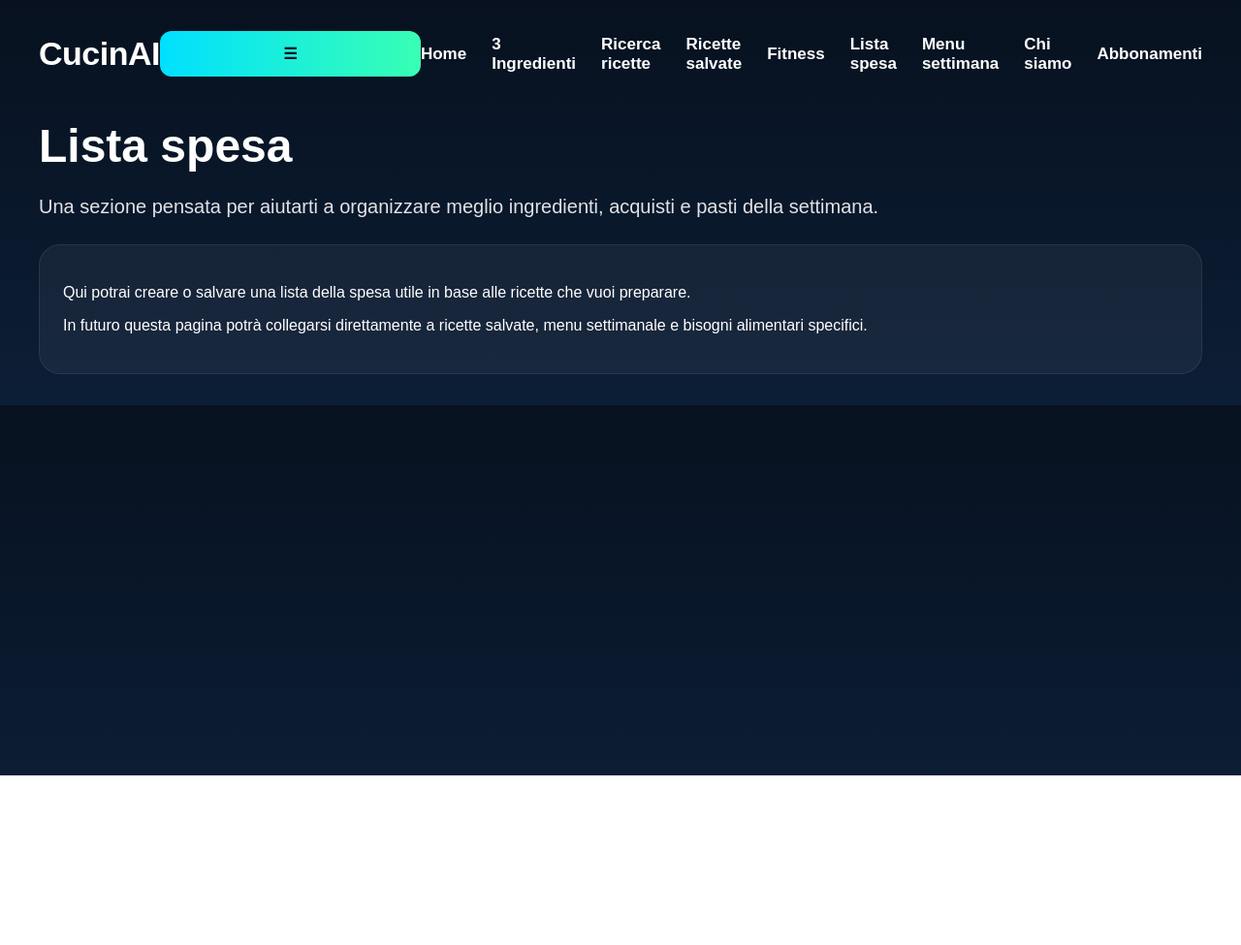
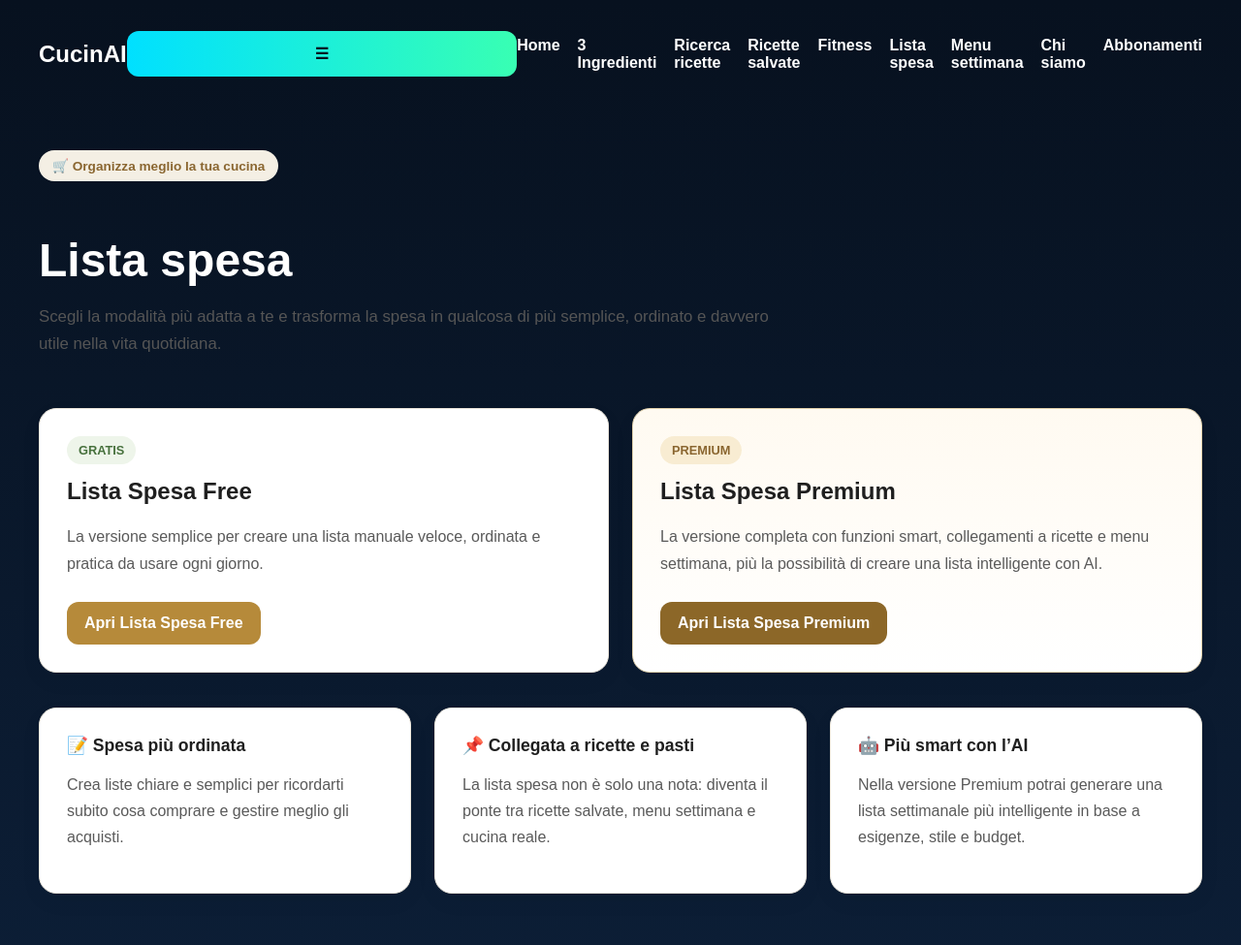
Before and after one commit to nicosted23/cucinAI, a website: page frontend/lista-spesa.html in a window 1280 px wide. Shown: the whole page at 97% size. Before the commit the page ends 800 px from the top, so only its background shows below. Drawn offline with Linux system fonts and the light colour scheme.

Commit message:
Refactor shopping list entry page

```diff
--- /dev/null
+++ b/frontend/css/lista-spesa.css
@@ -0,0 +1,151 @@
+.shopping-entry-hero {
+  padding: 48px 0 24px;
+}
+
+.shopping-entry-hero .page-title {
+  margin-bottom: 14px;
+}
+
+.shopping-entry-sub {
+  max-width: 760px;
+  color: #555;
+  line-height: 1.7;
+  font-size: 1.05rem;
+}
+
+.section-tag {
+  display: inline-block;
+  margin-bottom: 14px;
+  padding: 8px 14px;
+  border-radius: 999px;
+  background: #f4efe4;
+  color: #8a6630;
+  font-size: 0.85rem;
+  font-weight: 700;
+}
+
+.shopping-entry-actions {
+  padding: 10px 0 28px;
+}
+
+.shopping-entry-grid,
+.shopping-feature-grid {
+  display: grid;
+  gap: 24px;
+}
+
+.shopping-entry-grid {
+  grid-template-columns: repeat(2, minmax(0, 1fr));
+}
+
+.shopping-entry-card,
+.shopping-feature-card {
+  background: #fff;
+  border: 1px solid #ece6db;
+  border-radius: 18px;
+  padding: 28px;
+  box-shadow: 0 8px 24px rgba(0, 0, 0, 0.04);
+}
+
+.shopping-entry-card h2,
+.shopping-feature-card h3 {
+  margin-top: 0;
+  color: #1f1f1f;
+}
+
+.shopping-entry-card p,
+.shopping-feature-card p {
+  color: #5a5a5a;
+  line-height: 1.7;
+}
+
+.premium-entry-card {
+  border-color: #e4d3ad;
+  background: linear-gradient(180deg, #fffaf1 0%, #ffffff 100%);
+}
+
+.entry-badge {
+  display: inline-block;
+  margin-bottom: 14px;
+  padding: 7px 12px;
+  border-radius: 999px;
+  font-size: 0.8rem;
+  font-weight: 700;
+  text-transform: uppercase;
+}
+
+.free-badge {
+  background: #eef5ea;
+  color: #47713d;
+}
+
+.premium-badge {
+  background: #f8ecd2;
+  color: #8a6630;
+}
+
+.shopping-btn {
+  display: inline-flex;
+  justify-content: center;
+  align-items: center;
+  margin-top: 10px;
+  padding: 13px 18px;
+  border-radius: 12px;
+  text-decoration: none;
+  font-weight: 700;
+  transition: 0.2s ease;
+}
+
+.shopping-btn-primary {
+  background: #b68a3a;
+  color: #fff;
+}
+
+.shopping-btn-primary:hover {
+  background: #9d752e;
+}
+
+.shopping-btn-premium {
+  background: #8c6728;
+  color: #fff;
+}
+
+.shopping-btn-premium:hover {
+  background: #72521f;
+}
+
+.shopping-feature-boxes {
+  padding: 8px 0 50px;
+}
+
+.shopping-feature-grid {
+  grid-template-columns: repeat(3, minmax(0, 1fr));
+}
+
+.shopping-feature-card h3 {
+  margin-bottom: 12px;
+  font-size: 1.1rem;
+}
+
+@media (max-width: 900px) {
+  .shopping-entry-grid,
+  .shopping-feature-grid {
+    grid-template-columns: 1fr;
+  }
+}
+
+@media (max-width: 768px) {
+  .shopping-entry-hero {
+    padding: 36px 0 20px;
+  }
+
+  .shopping-entry-card,
+  .shopping-feature-card {
+    padding: 22px;
+    border-radius: 16px;
+  }
+
+  .shopping-entry-sub {
+    font-size: 1rem;
+  }
+}
--- a/frontend/lista-spesa.html
+++ b/frontend/lista-spesa.html
@@ -5,7 +5,7 @@
   <meta name="viewport" content="width=device-width, initial-scale=1.0" />
   <title>Lista spesa - CucinAI</title>
   <link rel="stylesheet" href="css/style.css" />
-  <link rel="stylesheet" href="css/home-desktop.css?v=2" />
+<link rel="stylesheet" href="css/lista-spesa.css?v=2" />
 </head>
 <body>
   <div class="container">
@@ -28,21 +28,66 @@
         <a href="abbonamenti.html">Abbonamenti</a>
       </div>
     </nav>
+<section class="shopping-entry-hero">
+  <span class="section-tag">🛒 Organizza meglio la tua cucina</span>
+  <h1 class="page-title">Lista spesa</h1>
+  <p class="shopping-entry-sub">
+    Scegli la modalità più adatta a te e trasforma la spesa in qualcosa di più semplice,
+    ordinato e davvero utile nella vita quotidiana.
+  </p>
+</section>
 
-    <h1 class="page-title">Lista spesa</h1>
-    <p class="sub">
-      Una sezione pensata per aiutarti a organizzare meglio ingredienti, acquisti e pasti della settimana.
-    </p>
+<section class="shopping-entry-actions">
+  <div class="shopping-entry-grid">
+    <article class="shopping-entry-card">
+      <span class="entry-badge free-badge">Gratis</span>
+      <h2>Lista Spesa Free</h2>
+      <p>
+        La versione semplice per creare una lista manuale veloce, ordinata e pratica da usare ogni giorno.
+      </p>
+      <a href="lista-spesa-free.html" class="shopping-btn shopping-btn-primary">
+        Apri Lista Spesa Free
+      </a>
+    </article>
 
-    <section class="card">
+    <article class="shopping-entry-card premium-entry-card">
+      <span class="entry-badge premium-badge">Premium</span>
+      <h2>Lista Spesa Premium</h2>
       <p>
-        Qui potrai creare o salvare una lista della spesa utile in base alle ricette che vuoi preparare.
+        La versione completa con funzioni smart, collegamenti a ricette e menu settimana,
+        più la possibilità di creare una lista intelligente con AI.
       </p>
+      <a href="lista-spesa-premium.html" class="shopping-btn shopping-btn-premium">
+        Apri Lista Spesa Premium
+      </a>
+    </article>
+  </div>
+</section>
+
+<section class="shopping-feature-boxes">
+  <div class="shopping-feature-grid">
+    <article class="shopping-feature-card">
+      <h3>📝 Spesa più ordinata</h3>
       <p>
-        In futuro questa pagina potrà collegarsi direttamente a ricette salvate, menu settimanale e bisogni alimentari specifici.
+        Crea liste chiare e semplici per ricordarti subito cosa comprare e gestire meglio gli acquisti.
       </p>
-    </section>
+    </article>
+
+    <article class="shopping-feature-card">
+      <h3>📌 Collegata a ricette e pasti</h3>
+      <p>
+        La lista spesa non è solo una nota: diventa il ponte tra ricette salvate, menu settimana e cucina reale.
+      </p>
+    </article>
+
+    <article class="shopping-feature-card">
+      <h3>🤖 Più smart con l’AI</h3>
+      <p>
+        Nella versione Premium potrai generare una lista settimanale più intelligente in base a esigenze, stile e budget.
+      </p>
+    </article>
   </div>
+</section>
 
   <script src="js/menu.js"></script>
 </body>
```
